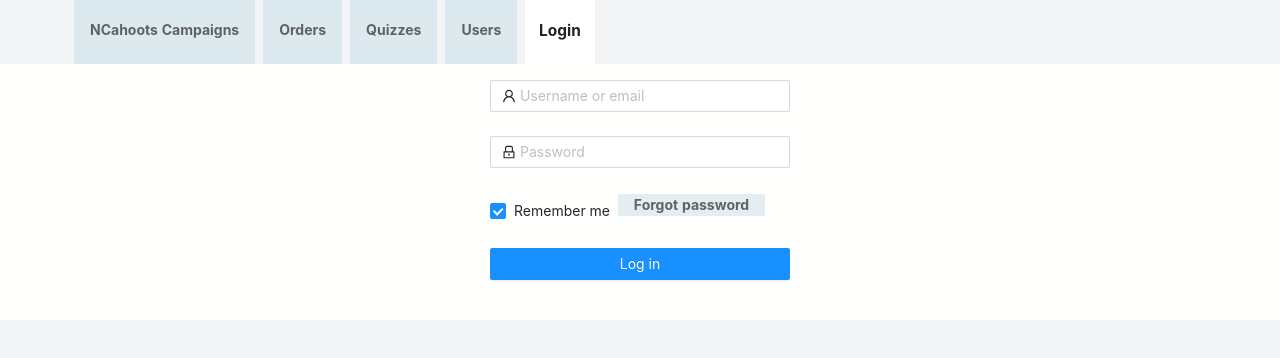
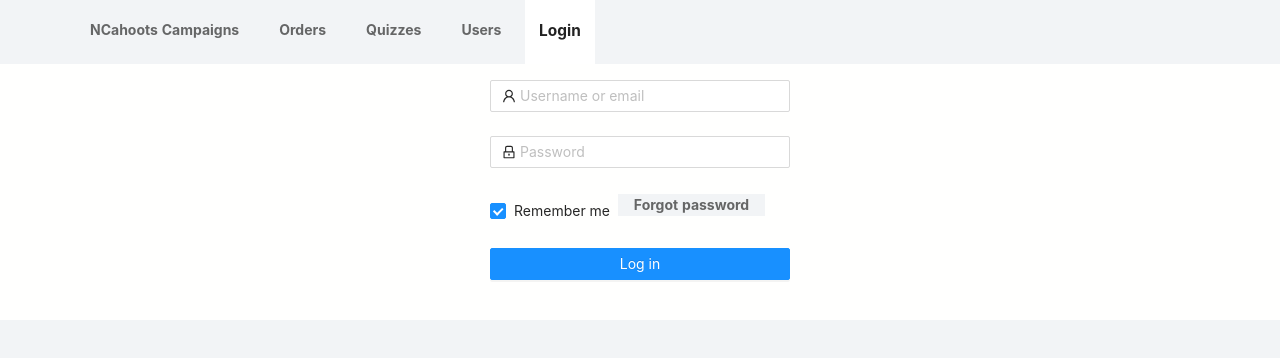
Before and after one commit to mskVitalii/admin_silicon_valley, a React (Create React App) app: page /login in a window 1280 px wide. Shown: the top 358 px of the page. Built offline with nearby package versions, Linux system fonts and the light colour scheme.

Commit message:
dezzign fiks

```diff
--- a/src/components/Navigation.component.css
+++ b/src/components/Navigation.component.css
@@ -23,7 +23,7 @@
   height: 100%;
   background-color: none;
   padding: auto;
-  background-color: rgba(208, 227, 236, 0.603);
+  background-color: #f2f4f6;
   margin-left: 0 !important;
   color: rgba(34, 34, 34, 0.678);
 }
```
